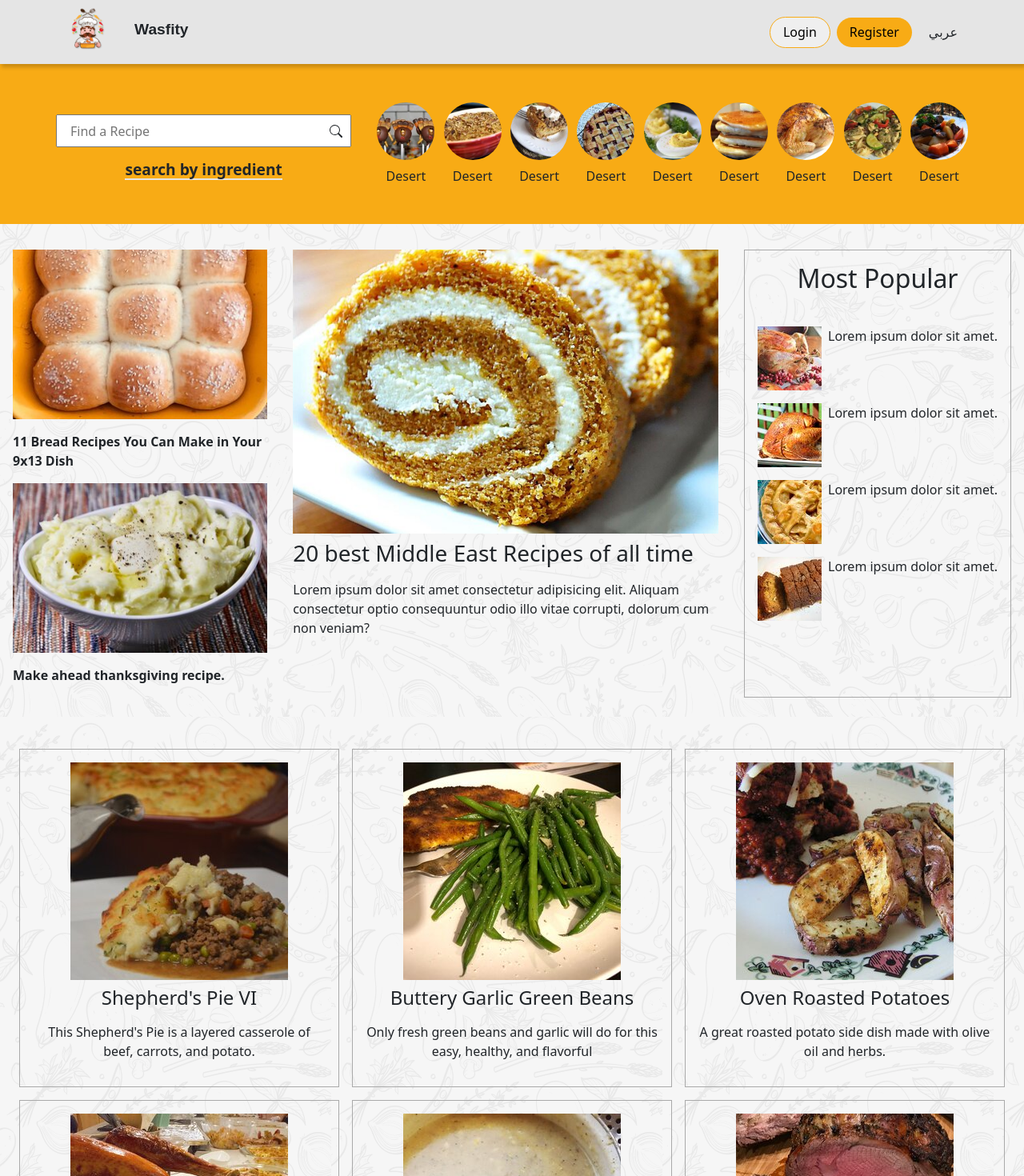
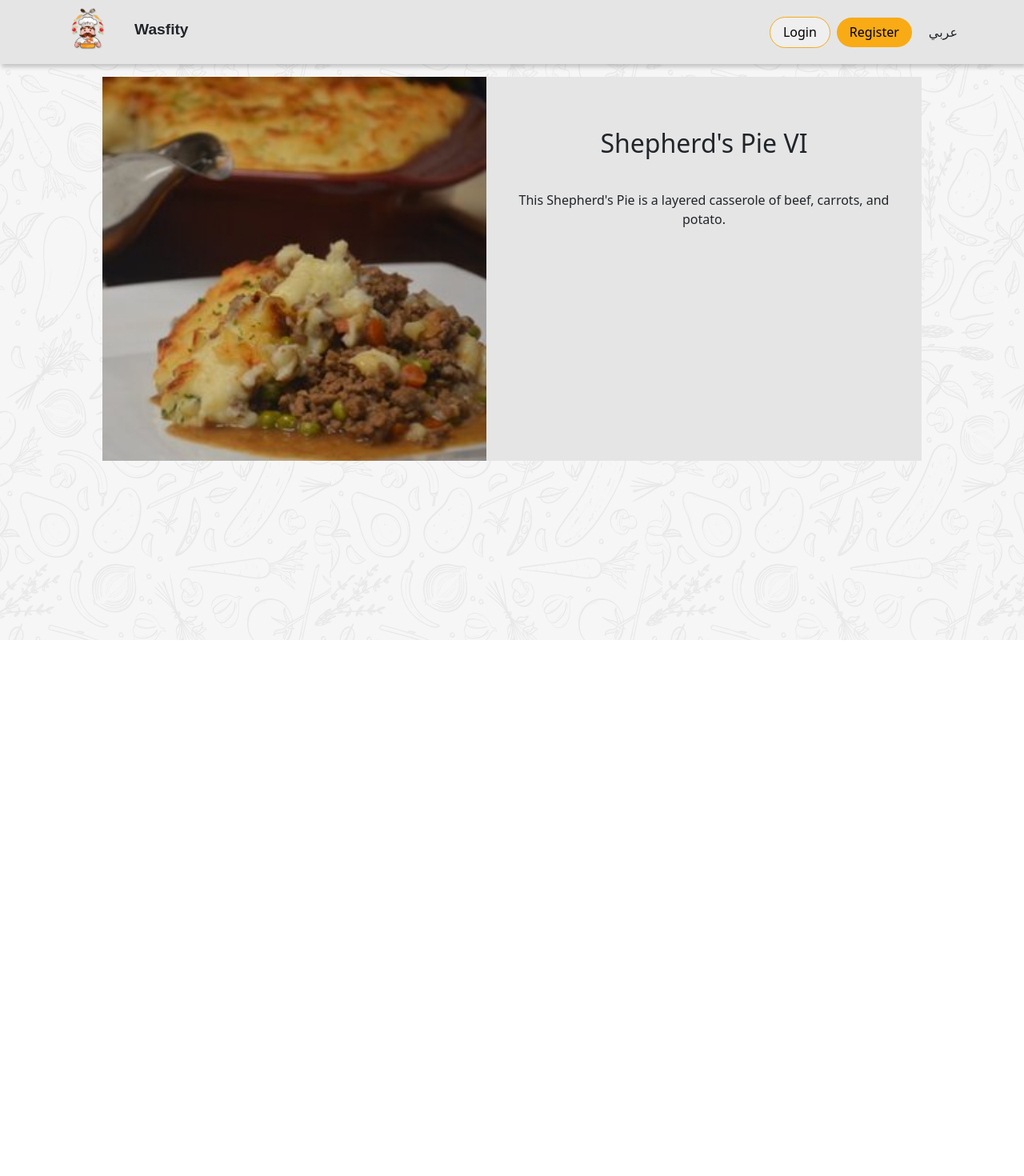
Before and after one commit to AmanySirajAl-Din/Wasfity-RecipeMaker, a React (Create React App) app: page /1 in a window 1280 px wide. Shown: the top 1470 px of the page at 80% size. After the commit the page ends 800 px from the top, so only its background shows below. Built offline with nearby package versions, Linux system fonts and the light colour scheme.

Commit message:
added recipeDetails page

```diff
--- a/src/App.js
+++ b/src/App.js
@@ -7,7 +7,8 @@ import Home from './pages/site/home/home'
 // import { collection, getDocs,onSnapshot } from'firebase/firestore'
 // import Navbar from './components/admin/Navbar/Navbar';
 // import Recipes from './pages/admin/recipes/Recipes';
-// import { BrowserRouter as Router, Switch, Route } from "react-router-dom";
+import { BrowserRouter as Router, Switch, Route } from 'react-router-dom'
+import RecipeDetails from './pages/site/recipeDetails/recipeDetails'
 // import Loader from './Loader';
 // import addRecipe from './pages/admin/recipes/AddRecipe';
 // import AddRecipeCat from './pages/admin/category_of_recipes/AddRecipeCat'
@@ -24,7 +25,6 @@ function App() {
     <div className="App">
 
     <Router>
->>>>>>> 60f30efb2856184607216efcdb06be5bd1265fcf
       <div>
       <div className="d-flex">
         <div > <Sidbar /></div>
@@ -61,13 +61,14 @@ function App() {
       </div>
 
 
-      <Footer/>
-    </Router> */}
+      <Footer/>*/}
 
-      {/* <Footer/>
-    </Router> */}
-
-      <Home />
+      <Router>
+        <Switch>
+          <Route exact path='/' component={Home} />
+          <Route exact path='/:id' component={RecipeDetails} />
+        </Switch>
+      </Router>
     </div>
   )
 }
--- a/src/components/site/recipe/recipe.css
+++ b/src/components/site/recipe/recipe.css
@@ -7,4 +7,5 @@
   flex-direction: column;
   gap: 0.5rem;
   max-width: 400px;
+  color: #333;
 }
--- a/src/components/site/recipe/recipe.js
+++ b/src/components/site/recipe/recipe.js
@@ -1,12 +1,15 @@
 import './recipe.css'
+import { Link } from 'react-router-dom'
 
-const Recipe = ({ image, title, description }) => {
+const Recipe = ({ id, image, title, description }) => {
   return (
-    <section className='one-recipe'>
-      <img src={image} alt='...' className='one-recipe__img' />
-      <h4 className='one-recipe__title'>{title}</h4>
-      <p className='one-recipe__description'>{description}</p>
-    </section>
+    <Link to={`/${id}`}>
+      <section className='one-recipe'>
+        <img src={image} alt='...' className='one-recipe__img' />
+        <h4 className='one-recipe__title'>{title}</h4>
+        <p className='one-recipe__description'>{description}</p>
+      </section>
+    </Link>
   )
 }
 
--- a/src/components/site/recipesList/recipesList.js
+++ b/src/components/site/recipesList/recipesList.js
@@ -1,73 +1,8 @@
+import './recipesList.css'
 import Recipe from '../recipe/recipe'
-import './recipesList.css'
-import recipe1 from '../../../assets/img/recipe1.jfif'
-import recipe2 from '../../../assets/img/recipe2.jfif'
-import recipe3 from '../../../assets/img/recipe3.jfif'
-import recipe4 from '../../../assets/img/recipe4.jfif'
-import recipe5 from '../../../assets/img/recipe5.jfif'
-import recipe6 from '../../../assets/img/recipe6.jfif'
-import recipe7 from '../../../assets/img/recipe7.jfif'
-import recipe8 from '../../../assets/img/recipe8.jfif'
-import recipe9 from '../../../assets/img/recipe9.jfif'
+import { data } from '../../../data/data'
 
 const RecipeList = () => {
-  const data = [
-    {
-      image: recipe1,
-      title: "Shepherd's Pie VI",
-      description:
-        "This Shepherd's Pie is a layered casserole of beef, carrots, and potato.",
-    },
-    {
-      image: recipe2,
-      title: 'Buttery Garlic Green Beans',
-      description:
-        'Only fresh green beans and garlic will do for this easy, healthy, and flavorful',
-    },
-    {
-      image: recipe3,
-      title: 'Oven Roasted Potatoes',
-      description:
-        'A great roasted potato side dish made with olive oil and herbs.',
-    },
-    {
-      image: recipe4,
-      title: 'Dry Brine Turkey',
-      description:
-        'Dry brining is the easiest way to get a moist and flavorful turkey on the table',
-    },
-    {
-      image: recipe5,
-      title: 'Giblet Gravy I',
-      description:
-        'My Mother has been making this gravy every year at Thanksgiving and',
-    },
-    {
-      image: recipe6,
-      title: "Chef John's Perfect Prime Rib",
-      description:
-        'My family begs me to make this creamy baked dish every Thanksgiving and',
-    },
-    {
-      image: recipe7,
-      title: 'Yummy Sweet Potato Casserole',
-      description:
-        'This is a specific formula for achieving a perfectly pink prime rib cooked',
-    },
-    {
-      image: recipe8,
-      title: 'Pumpkin Soup',
-      description:
-        "This delicious, cream-like soup is served at our family's Thanksgiving dinner",
-    },
-    {
-      image: recipe9,
-      title: 'Pineapple Glazed Ham',
-      description:
-        'This easy but delicious ham glaze has been a family holiday favorite for years!',
-    },
-  ]
-
   return (
     <section className='recipe-list'>
       {data.map((recipe, index) => {
--- /dev/null
+++ b/src/data/data.js
@@ -0,0 +1,75 @@
+import recipe1 from '../assets/img/recipe1.jfif'
+import recipe2 from '../assets/img/recipe2.jfif'
+import recipe3 from '../assets/img/recipe3.jfif'
+import recipe4 from '../assets/img/recipe4.jfif'
+import recipe5 from '../assets/img/recipe5.jfif'
+import recipe6 from '../assets/img/recipe6.jfif'
+import recipe7 from '../assets/img/recipe7.jfif'
+import recipe8 from '../assets/img/recipe8.jfif'
+import recipe9 from '../assets/img/recipe9.jfif'
+
+export const data = [
+  {
+    id: 1,
+    image: recipe1,
+    title: "Shepherd's Pie VI",
+    description:
+      "This Shepherd's Pie is a layered casserole of beef, carrots, and potato.",
+  },
+  {
+    id: 2,
+    image: recipe2,
+    title: 'Buttery Garlic Green Beans',
+    description:
+      'Only fresh green beans and garlic will do for this easy, healthy, and flavorful',
+  },
+  {
+    id: 3,
+    image: recipe3,
+    title: 'Oven Roasted Potatoes',
+    description:
+      'A great roasted potato side dish made with olive oil and herbs.',
+  },
+  {
+    id: 4,
+    image: recipe4,
+    title: 'Dry Brine Turkey',
+    description:
+      'Dry brining is the easiest way to get a moist and flavorful turkey on the table',
+  },
+  {
+    id: 5,
+    image: recipe5,
+    title: 'Giblet Gravy I',
+    description:
+      'My Mother has been making this gravy every year at Thanksgiving and',
+  },
+  {
+    id: 6,
+    image: recipe6,
+    title: "Chef John's Perfect Prime Rib",
+    description:
+      'My family begs me to make this creamy baked dish every Thanksgiving and',
+  },
+  {
+    id: 7,
+    image: recipe7,
+    title: 'Yummy Sweet Potato Casserole',
+    description:
+      'This is a specific formula for achieving a perfectly pink prime rib cooked',
+  },
+  {
+    id: 8,
+    image: recipe8,
+    title: 'Pumpkin Soup',
+    description:
+      "This delicious, cream-like soup is served at our family's Thanksgiving dinner",
+  },
+  {
+    id: 9,
+    image: recipe9,
+    title: 'Pineapple Glazed Ham',
+    description:
+      'This easy but delicious ham glaze has been a family holiday favorite for years!',
+  },
+]
--- a/src/pages/site/home/home.js
+++ b/src/pages/site/home/home.js
@@ -1,9 +1,9 @@
-import RecipeList from '../../../components/site/recipesList/recipesList'
+import Nav from '../../../components/site/nav/nav'
 import Search from '../../../components/site/search/search'
 import Hero from '../../../components/site/hero/hero'
-import Nav from '../../../components/site/nav/nav'
+import RecipeList from '../../../components/site/recipesList/recipesList'
+import Footer from '../../../components/site/footer/footer'
 import './home.css'
-import Footer from '../../../components/site/footer/footer'
 
 const Home = () => {
   return (
--- /dev/null
+++ b/src/pages/site/recipeDetails/recipeDetails.css
@@ -0,0 +1,22 @@
+.recipeInfo__container {
+  display: grid;
+  place-items: center;
+}
+
+.recipeInfo {
+  width: 80%;
+  display: flex;
+  margin: 1rem auto;
+  background-color: #e5e5e5;
+}
+.recipeInfo__img {
+  flex: 1;
+  max-width: 100%;
+}
+.recipeInfo__content {
+  flex: 1;
+  padding: 4rem 2rem;
+  display: flex;
+  flex-direction: column;
+  gap: 2rem;
+}
--- /dev/null
+++ b/src/pages/site/recipeDetails/recipeDetails.js
@@ -0,0 +1,40 @@
+import './recipeDetails.css'
+import { data } from '../../../data/data'
+import Nav from '../../../components/site/nav/nav'
+
+function RecipeDetails(props) {
+  // Get recipe id from route
+  let recipeId = props.match.params.id
+  console.log(recipeId)
+
+  // Find the recipe from data by id
+  let recipeDetails = data.find(({ id }) => {
+    return id === parseInt(recipeId)
+  })
+
+  console.log(recipeDetails)
+  console.log(recipeDetails.image)
+
+  return (
+    <>
+      <Nav />
+      <main className='recipeInfo__container'>
+        <section className='recipeInfo'>
+          <img
+            src={recipeDetails.image}
+            alt={recipeDetails.title}
+            className='recipeInfo__img'
+          />
+          <div className='recipeInfo__content'>
+            <h2 className='recipeInfo__title'>{recipeDetails.title}</h2>
+            <p className='recipeInfo__description'>
+              {recipeDetails.description}
+            </p>
+          </div>
+        </section>
+      </main>
+    </>
+  )
+}
+
+export default RecipeDetails
```
